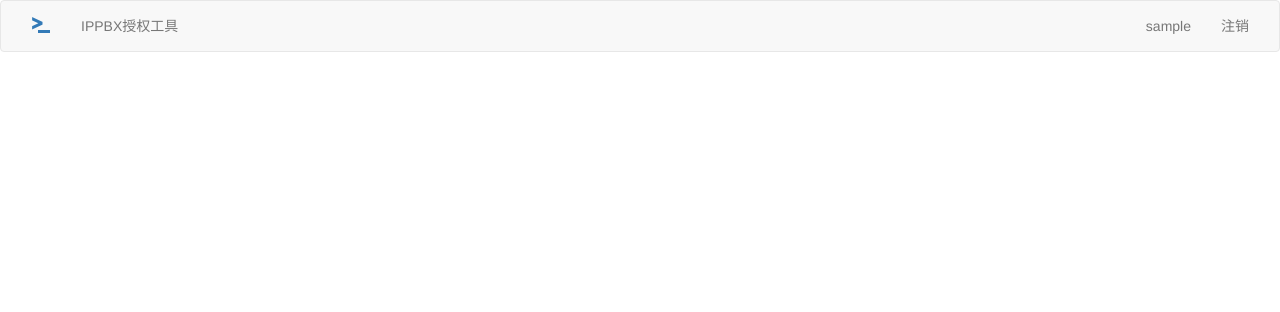
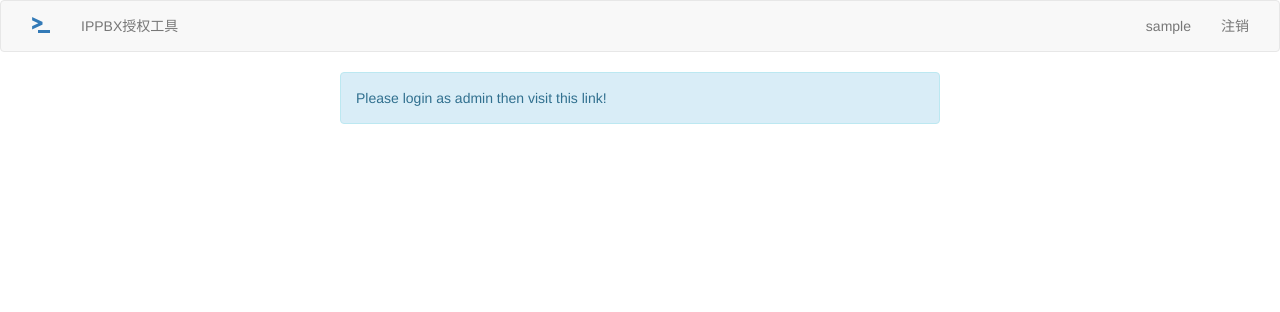
Before and after one commit to fragsun/fragsun.github.io, a Flask app: page /add_member in a window 1280 px wide. Shown: the top 312 px of the page. Run offline with Flask 2, Linux system fonts and the light colour scheme; the visitor is signed in with stand-in values (Sample User, id 1); data comes from the database, SQL or seed files in the repository.

Commit message:
Update message.html

```diff
--- a/python practice/LicenseTool/templates/message.html
+++ b/python practice/LicenseTool/templates/message.html
@@ -39,5 +39,9 @@
 	<div class="alert alert-danger" role="alert">
 	    This work id is not permit to register!
 	</div>
+    {% elif msg=='admin_required' %}
+        <div class="alert alert-info" role="alert">
+            Please login as admin then visit this link!
+        </div>
     {% endif %}
 {% endblock %}
```
